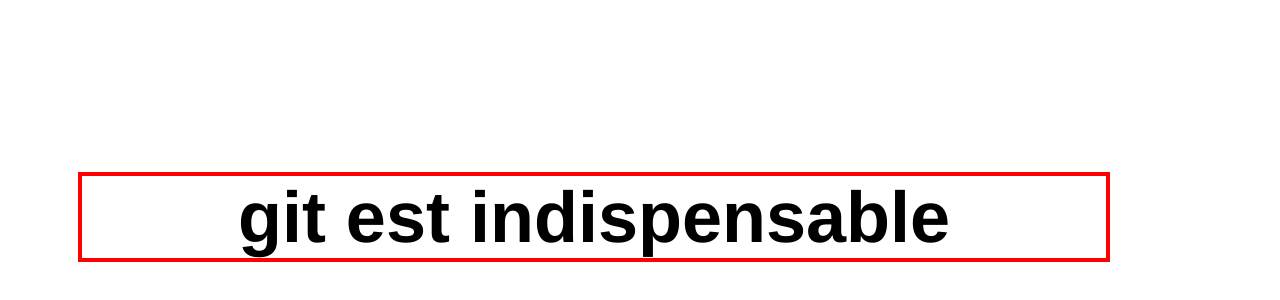
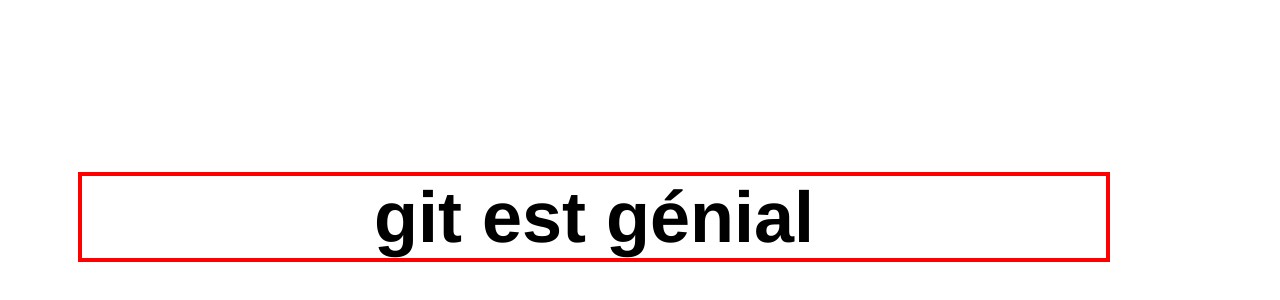
Before and after one commit to ipiLaurentHUBERT/bonjour-git, a plain HTML site: page index.html in a window 1280 px wide. Shown: the part 148-448 px from the top of the page. Drawn offline with Linux system fonts and the light colour scheme.

Commit message:
Remplacement indispendable -> génial

```diff
--- a/index.html
+++ b/index.html
@@ -6,6 +6,6 @@
     <link rel="stylesheet" href="styles.css">
   </head>
   <body>
-    <h1>git est indispensable</h1>
+    <h1>git est génial</h1>
   </body>
 </html>
```
